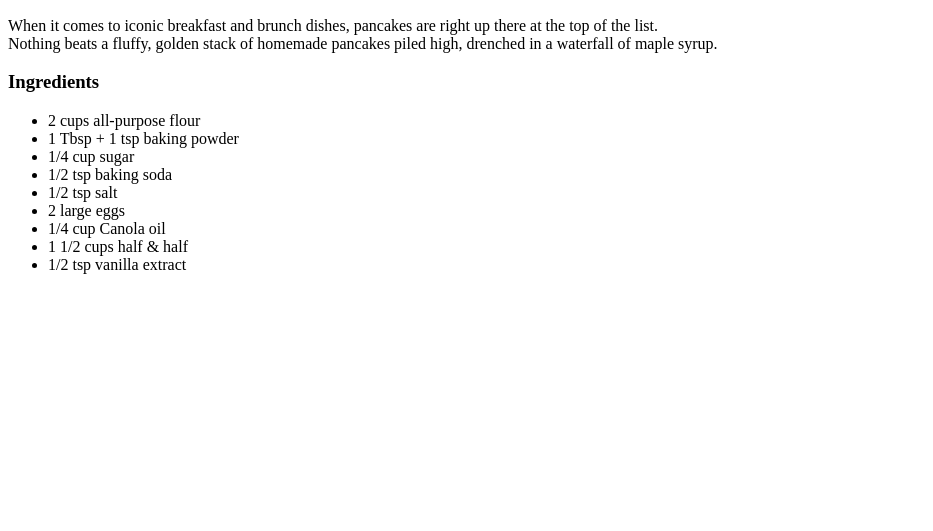
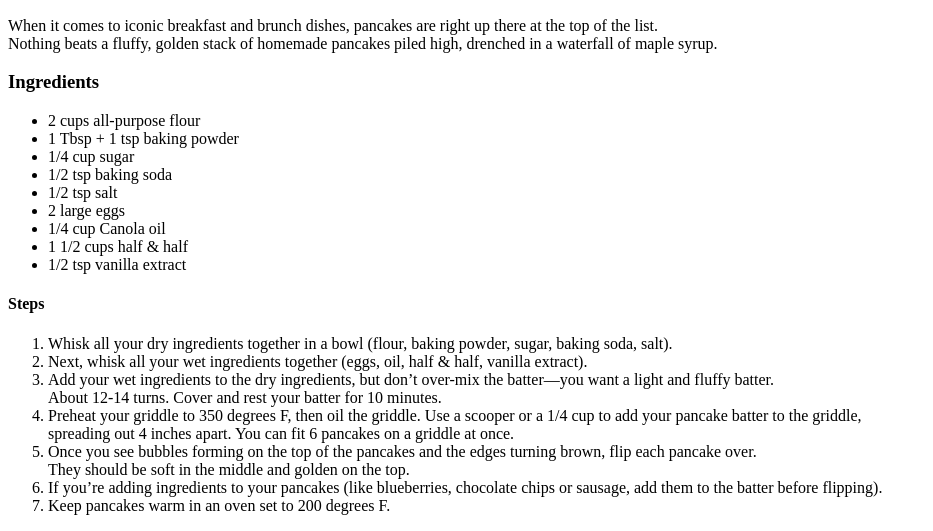
Before and after one commit to spicy-goose/odin-recipes, a plain HTML site: page recipes/pancakes.html in a window 1280 px wide. Shown: the part 452-983 px from the top of the page, without its empty margins (0-933 px from the left). Before the commit the page ends 800 px from the top, so only its background shows below. Drawn offline with Linux system fonts and the light colour scheme.

Commit message:
Add list of recipe steps

```diff
--- a/recipes/pancakes.html
+++ b/recipes/pancakes.html
@@ -22,5 +22,18 @@
       <li>1 1/2 cups half & half</li>
       <li>1/2 tsp vanilla extract</li>
     </ul>
+    <h4>Steps</h4>
+    <ol>
+      <li>Whisk all your dry ingredients together in a bowl (flour, baking powder, sugar, baking soda, salt).</li>
+      <li>Next, whisk all your wet ingredients together (eggs, oil, half & half, vanilla extract).</li>
+      <li>Add your wet ingredients to the dry ingredients, but don’t over-mix the batter—you want a light and fluffy batter. <br>
+          About 12-14 turns. Cover and rest your batter for 10 minutes.</li>
+      <li>Preheat your griddle to 350 degrees F, then oil the griddle. Use a scooper or a 1/4 cup to add your pancake batter to the griddle,<br>
+          spreading out 4 inches apart. You can fit 6 pancakes on a griddle at once.</li>
+      <li>Once you see bubbles forming on the top of the pancakes and the edges turning brown, flip each pancake over.<br>
+          They should be soft in the middle and golden on the top.</li>
+      <li>If you’re adding ingredients to your pancakes (like blueberries, chocolate chips or sausage, add them to the batter before flipping).</li>
+      <li>Keep pancakes warm in an oven set to 200 degrees F.</li>
+    </ol>
   </body>
 </html>
```
